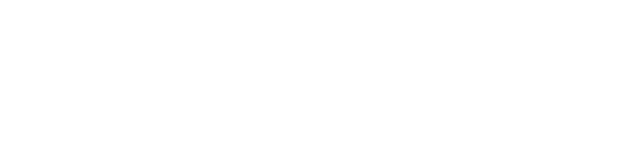
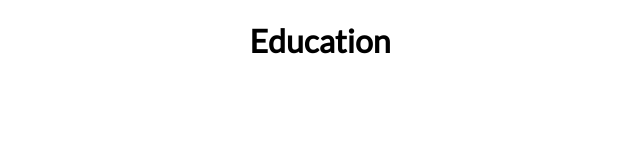
Before and after one commit to syetti/ctrl-shift_website, a plain HTML site: page index.html in a window 1280 px wide. Shown: the whole page, without its empty margins (320-960 px from the left). Drawn offline with Linux system fonts and the light colour scheme.

Commit message:
added to index and style
title, plus an animation for the title

```diff
--- a/index.html
+++ b/index.html
@@ -3,8 +3,11 @@
 <head>
     <title>Education</title>
     <link href="style.css" rel="stylesheet">
+    <link href="https://fonts.googleapis.com/css2?family=Lato&display=swap" rel="stylesheet">
 </head>
 <body>
-
+    <div class="header">
+        <h1>Education</h1>
+    </div>
 </body>
 </html>
--- a/style.css
+++ b/style.css
@@ -0,0 +1,20 @@
+.header {
+    text-align: center;
+    font-family: 'Lato', sans-serif;
+}
+
+.header h1 {
+    animation:
+    type 4s steps(40, end),
+    typeline 1s step-end infinite;
+}
+
+@keyframes type {
+    from {width: 0}
+    to {width: 100%}
+}
+
+@keyframes typeline {
+    from, to {border-color: white}
+    50% {border-color: black;}
+}
```
